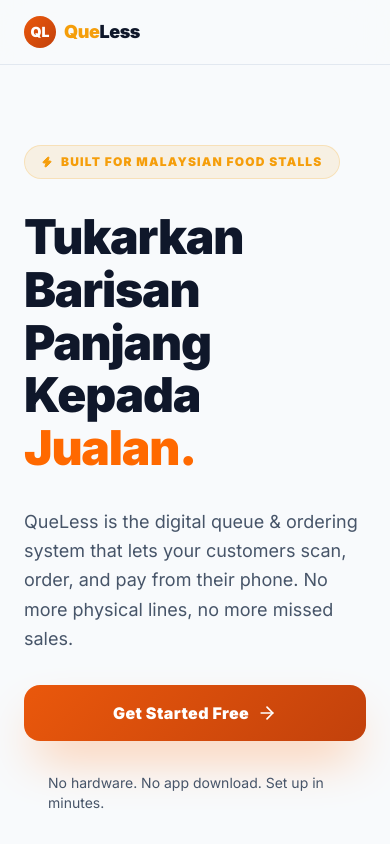
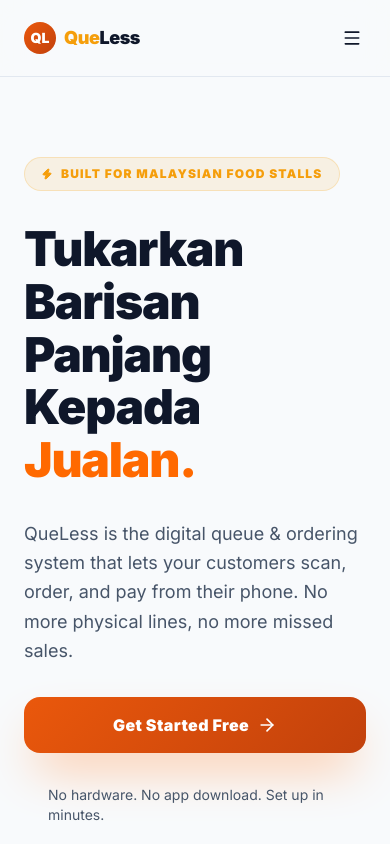
Before and after one commit to mmuazhr/smart-queue-saas, a Next.js app: page / in a window 390 px wide. Shown: the top 844 px of the page. Built offline with nearby package versions, Linux system fonts and the light colour scheme.

Commit message:
feat: mobile navigation for the landing page

```diff
--- /dev/null
+++ b/src/app/MobileNav.tsx
@@ -0,0 +1,33 @@
+"use client";
+
+import { useState } from "react";
+import Link from "next/link";
+import { Menu, X } from "lucide-react";
+
+export default function MobileNav() {
+  const [isOpen, setIsOpen] = useState(false);
+
+  const close = () => setIsOpen(false);
+
+  return (
+    <div className="md:hidden">
+      <button type="button" onClick={() => setIsOpen((open) => !open)}
+        aria-label={isOpen ? "Close menu" : "Open menu"} aria-expanded={isOpen}
+        className="h-11 w-11 -mr-2 flex items-center justify-center rounded-xl text-[var(--color-text)] hover:bg-[var(--color-bg-tertiary)] transition-all">
+        {isOpen ? <X className="h-5 w-5" /> : <Menu className="h-5 w-5" />}
+      </button>
+
+      {isOpen && (
+        <div className="absolute top-full left-0 right-0 bg-[var(--color-bg)] border-b border-[var(--color-border)] px-6 py-4 flex flex-col gap-1 text-sm font-bold text-[var(--color-text-secondary)] shadow-xl">
+          <a href="#features" onClick={close} className="py-3 hover:text-[var(--color-primary)] transition-colors">Features</a>
+          <a href="#pricing" onClick={close} className="py-3 hover:text-[var(--color-primary)] transition-colors">Pricing</a>
+          <Link href="/login" onClick={close} className="py-3 hover:text-[var(--color-primary)] transition-colors">Sign In</Link>
+          <Link href="/register" onClick={close}
+            className="mt-2 py-3 rounded-full gradient-primary text-white text-center shadow-lg shadow-orange-500/20">
+            Start Free Trial
+          </Link>
+        </div>
+      )}
+    </div>
+  );
+}
--- a/src/app/page.tsx
+++ b/src/app/page.tsx
@@ -5,6 +5,7 @@
 import Link from "next/link";
 import Image from "next/image";
 import { CheckCircle2, Zap, Smartphone, BarChart3, Clock, ArrowRight, ShieldCheck } from "lucide-react";
+import MobileNav from "./MobileNav";
 
 export default function HomePage() {
   return (
@@ -24,6 +25,7 @@
               Start Free Trial
             </Link>
           </div>
+          <MobileNav />
         </div>
       </nav>
 
```
